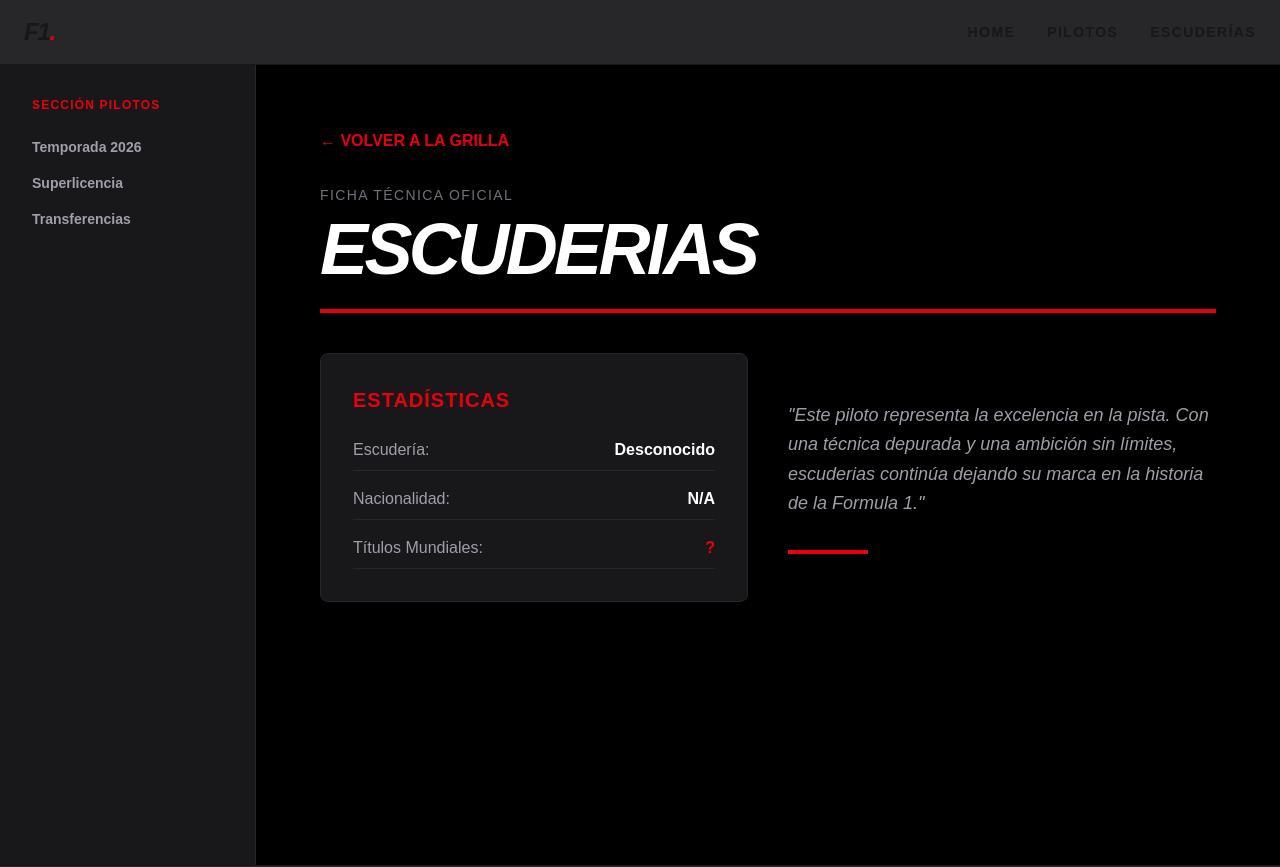
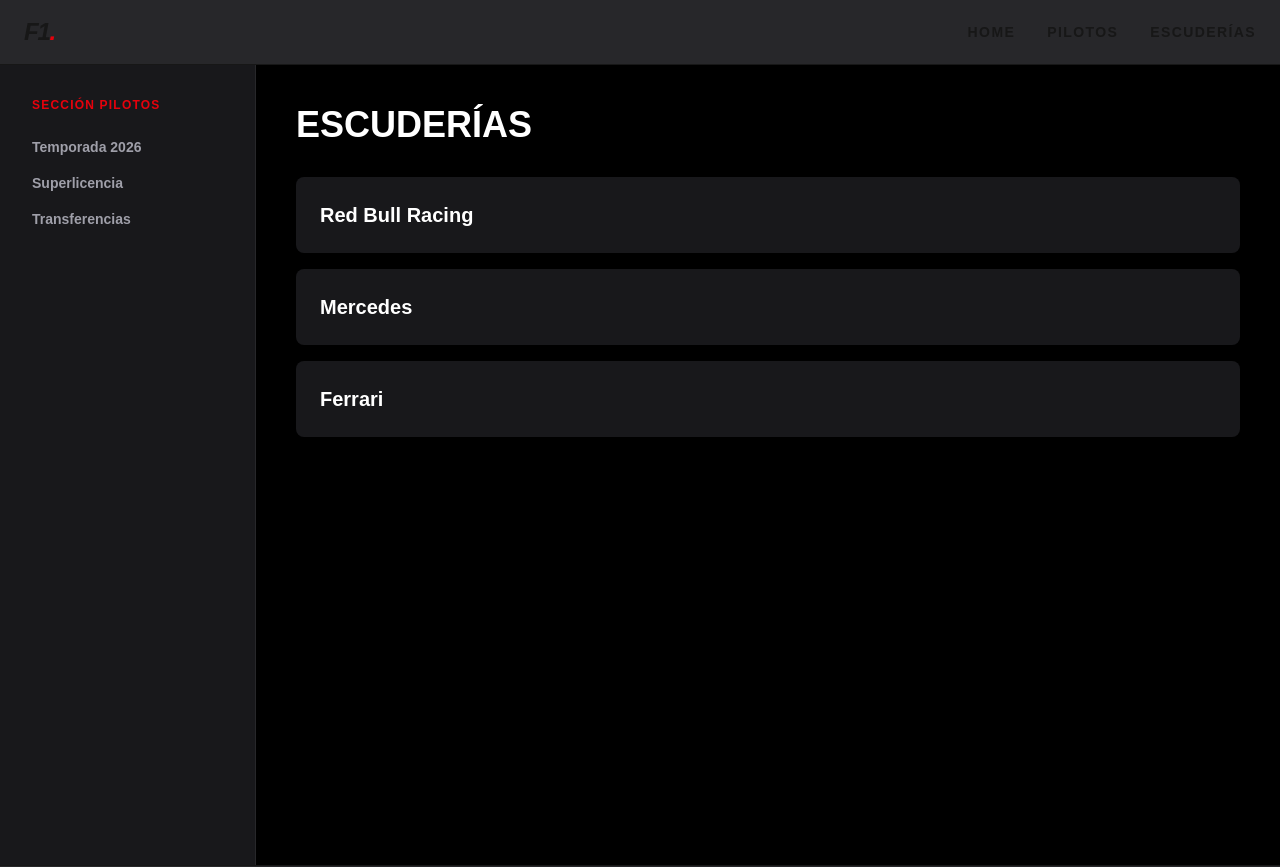
Before and after one commit to Ulicrack/prog3_tp1, a Next.js app: page /pilotos/escuderias in a window 1280 px wide. Shown: the top 867 px of the page. Built offline with nearby package versions, Linux system fonts and the light colour scheme.

Commit message:
feat: filtro de escuderias integrado

```diff
--- a/src/app/layout.js
+++ b/src/app/layout.js
@@ -7,7 +7,7 @@
       <body className="bg-zinc-950 text-white flex flex-col min-h-screen">
 
         {/* NAVBAR */}
-        <nav className="border-b  bg-zinc-800 backdrop-blur-md sticky top-0 z-50">
+        <nav className="border-b bg-zinc-800 backdrop-blur-md sticky top-0 z-50">
           <div className="max-w-7xl mx-auto px-6 h-16 flex items-center justify-between">
             <Link href="/" className="font-black text-2xl italic tracking-tighter">
               F1<span className="text-red-600">.</span>
@@ -15,7 +15,7 @@
             <div className="flex gap-8 text-sm font-bold uppercase tracking-widest">
               <Link href="/" className="hover:text-red-600 transition-colors">Home</Link>
               <Link href="/pilotos" className="hover:text-red-600 transition-colors">Pilotos</Link>
-              <Link href="/escuderias" className="hover:text-red-600 transition-colors">Escuderías</Link>
+              <Link href="pilotos/escuderias" className="hover:text-red-600 transition-colors">Escuderías</Link>
             </div>
           </div>
         </nav>
--- a/src/app/pilotos/[id]/page.js
+++ b/src/app/pilotos/[id]/page.js
@@ -21,7 +21,7 @@
 
       {/* Boton para volver usando el componente Link */}
       <Link
-        href="/pilotos"
+        href={`/pilotos/escuderias/${piloto.equipo.toLowerCase().replaceAll(" ", "-")}`}
         className="text-red-600 font-bold hover:text-white transition-colors mb-8 inline-block"
       >
         &larr; VOLVER A LA GRILLA
--- /dev/null
+++ b/src/app/pilotos/escuderias/[id]/page.js
@@ -0,0 +1,66 @@
+"use client";
+
+import Link from "next/link";
+import { useParams } from "next/navigation";
+
+export default function EscuderiaPage() {
+
+  const params = useParams();
+  const idParam = params.id?.toLowerCase().trim();
+
+  const pilotos = [
+    { id: "verstappen", nombre: "Max Verstappen", equipo: "red bull racing", pais: "Países Bajos", titulos: 3 },
+    { id: "hamilton", nombre: "Lewis Hamilton", equipo: "mercedes", pais: "Reino Unido", titulos: 7 },
+    { id: "leclerc", nombre: "Charles Leclerc", equipo: "ferrari", pais: "Mónaco", titulos: 0 },
+  ];
+
+  const escuderiaMap = {
+  "red-bull": "red bull racing",
+  "red-bull-racing": "red bull racing",
+  "mercedes": "mercedes",
+  "ferrari": "ferrari"
+  };
+
+  const escuderiaNormalizada = escuderiaMap[idParam];
+
+  const filteredPilotos = pilotos.filter(
+    piloto => piloto.equipo === escuderiaNormalizada
+  );
+
+  return (
+    <div className="p-8 md:p-16 min-h-screen bg-black text-white">
+
+      <Link
+        href="/pilotos"
+        className="text-red-600 font-bold hover:text-white mb-8 inline-block"
+      >
+        &larr; VOLVER
+      </Link>
+
+      <h1 className="text-4xl font-bold mb-8 uppercase">
+        Escudería: {escuderiaNormalizada || idParam}
+      </h1>
+
+      {filteredPilotos.length === 0 ? (
+        <p>No hay pilotos en esta escudería</p>
+      ) : (
+        filteredPilotos.map(piloto => (
+          <div key={piloto.id} className="bg-zinc-900 p-6 rounded-lg mb-4">
+
+            <h2 className="text-2xl font-bold">{piloto.nombre}</h2>
+            <p className="text-zinc-400">{piloto.pais}</p>
+
+            <Link
+              href={`/pilotos/${piloto.id}`}
+              className="text-red-500 hover:underline"
+            >
+              Ver detalle
+            </Link>
+
+          </div>
+        ))
+      )}
+
+    </div>
+  );
+}
--- /dev/null
+++ b/src/app/pilotos/escuderias/page.js
@@ -0,0 +1,30 @@
+import Link from "next/link";
+
+export default function EscuderiasPage() {
+
+  const escuderias = [
+    { id: "red-bull", nombre: "Red Bull Racing" },
+    { id: "mercedes", nombre: "Mercedes" },
+    { id: "ferrari", nombre: "Ferrari" },
+  ];
+
+  return (
+    <div className="p-10 bg-black min-h-screen text-white">
+
+      <h1 className="text-4xl font-bold mb-8 uppercase">
+        Escuderías
+      </h1>
+
+      <div className="grid gap-4">
+        {escuderias.map((e) => (
+          <Link key={e.id} href={`/pilotos/escuderias/${e.id}`}>
+            <div className="bg-zinc-900 p-6 rounded-lg hover:bg-zinc-800 transition cursor-pointer">
+              <h2 className="text-xl font-bold">{e.nombre}</h2>
+            </div>
+          </Link>
+        ))}
+      </div>
+
+    </div>
+  );
+}
--- a/src/app/pilotos/page.js
+++ b/src/app/pilotos/page.js
@@ -29,6 +29,18 @@
           </div>
         </Link>
 
+        {/* ENLACE A ESCUDERÍAS */}
+        <Link href="/pilotos/escuderias">
+          <div className="bg-zinc-800 p-6 rounded-lg border-2 border-dashed border-zinc-700 hover:border-red-600 transition-all group">
+            <h2 className="text-xl font-bold text-white group-hover:text-red-600 italic">
+              🏎️ Ver Escuderías &rarr;
+            </h2>
+            <p className="text-zinc-400 text-sm italic">
+              Filtrar pilotos por equipo.
+            </p>
+          </div>
+        </Link>
+
         {/* ENLACES A RUTAS DINÁMICAS */}
         <div className="grid grid-cols-1 md:grid-cols-3 gap-4 mt-6">
           {pilotosPrincipales.map((p) => (
```
